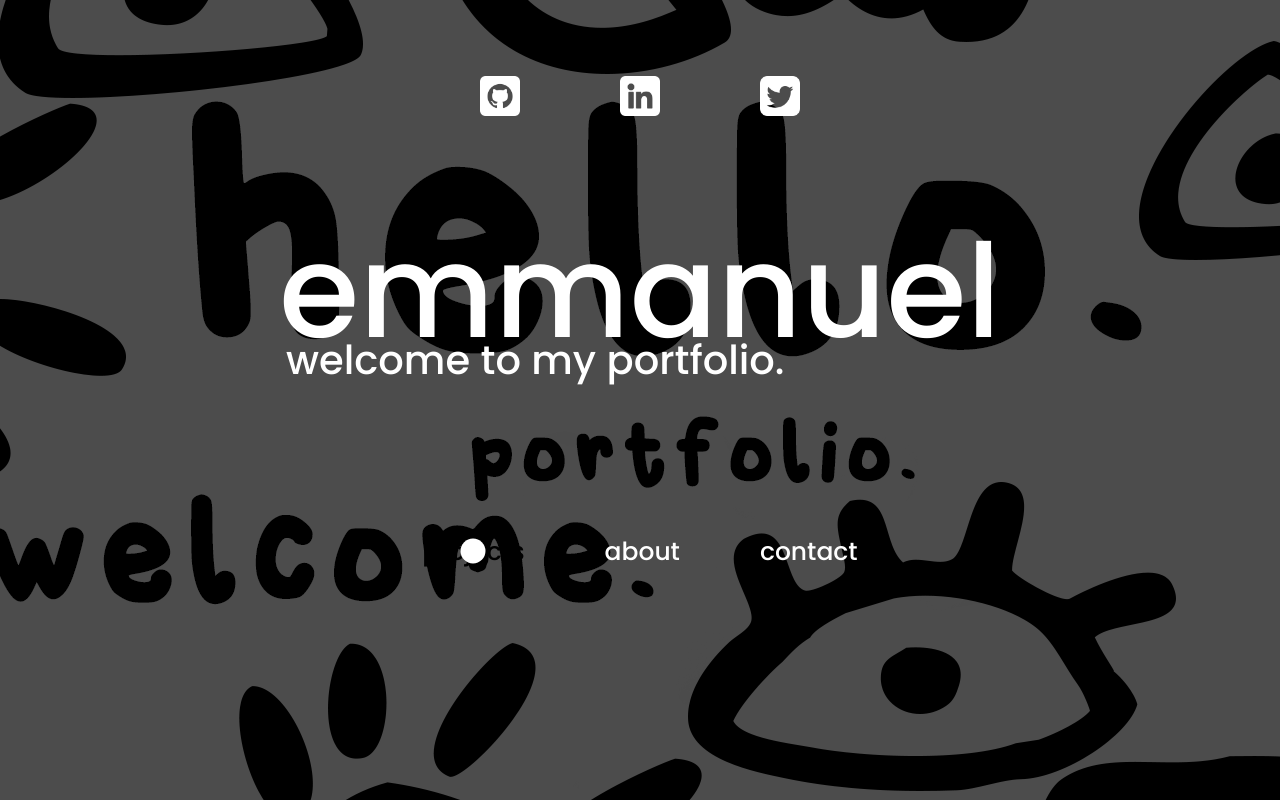
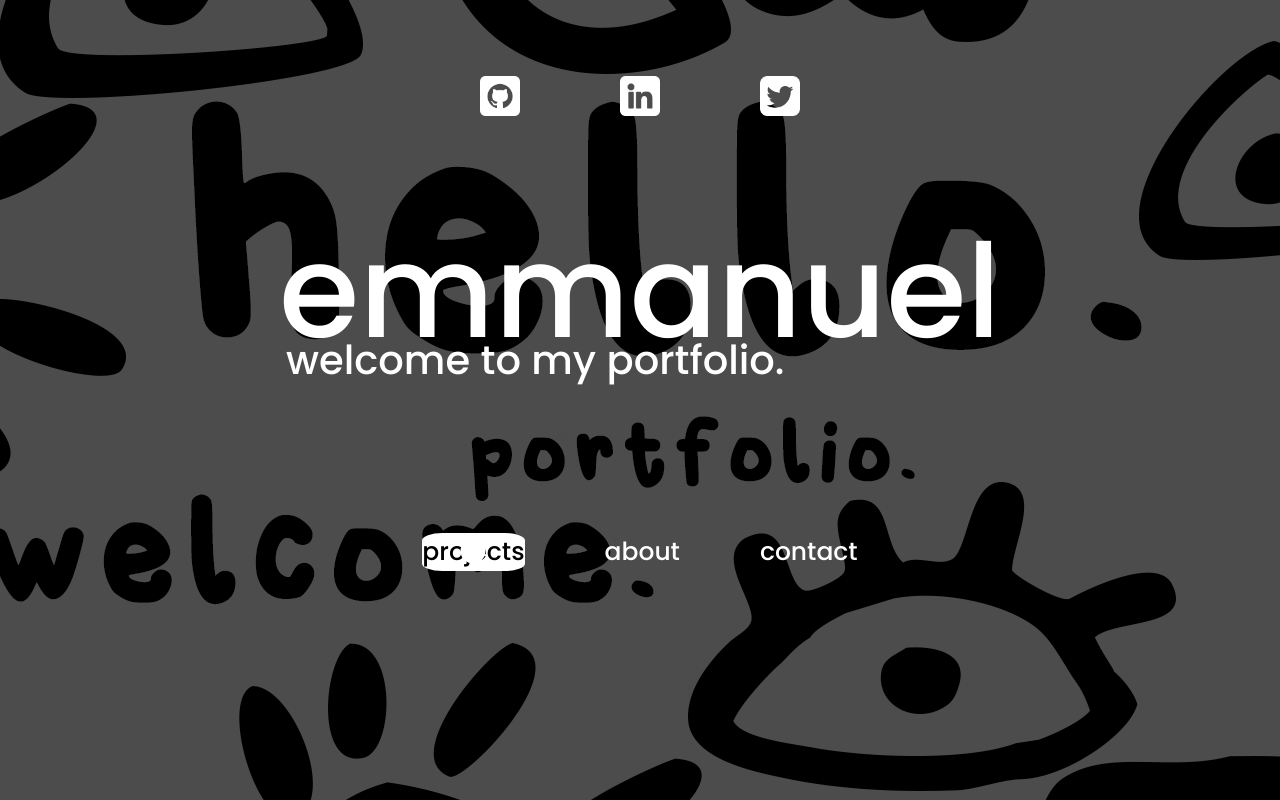
Before and after one commit to emmpaz/portfolio, a React (Create React App) app: page / in a window 1280 px wide. In both pictures the pointer is over the element "projects". Built offline with nearby package versions, Linux system fonts and the light colour scheme.

Commit message:
different styling

```diff
--- a/src/Home.css
+++ b/src/Home.css
@@ -89,5 +89,7 @@
     font-size: 25px;
     color: black;
     transition-duration: .6s;
+    background-color: white;
+    border-radius: 20%;
 }
 /*---------END CATERGORY STYLE-------- */
```
